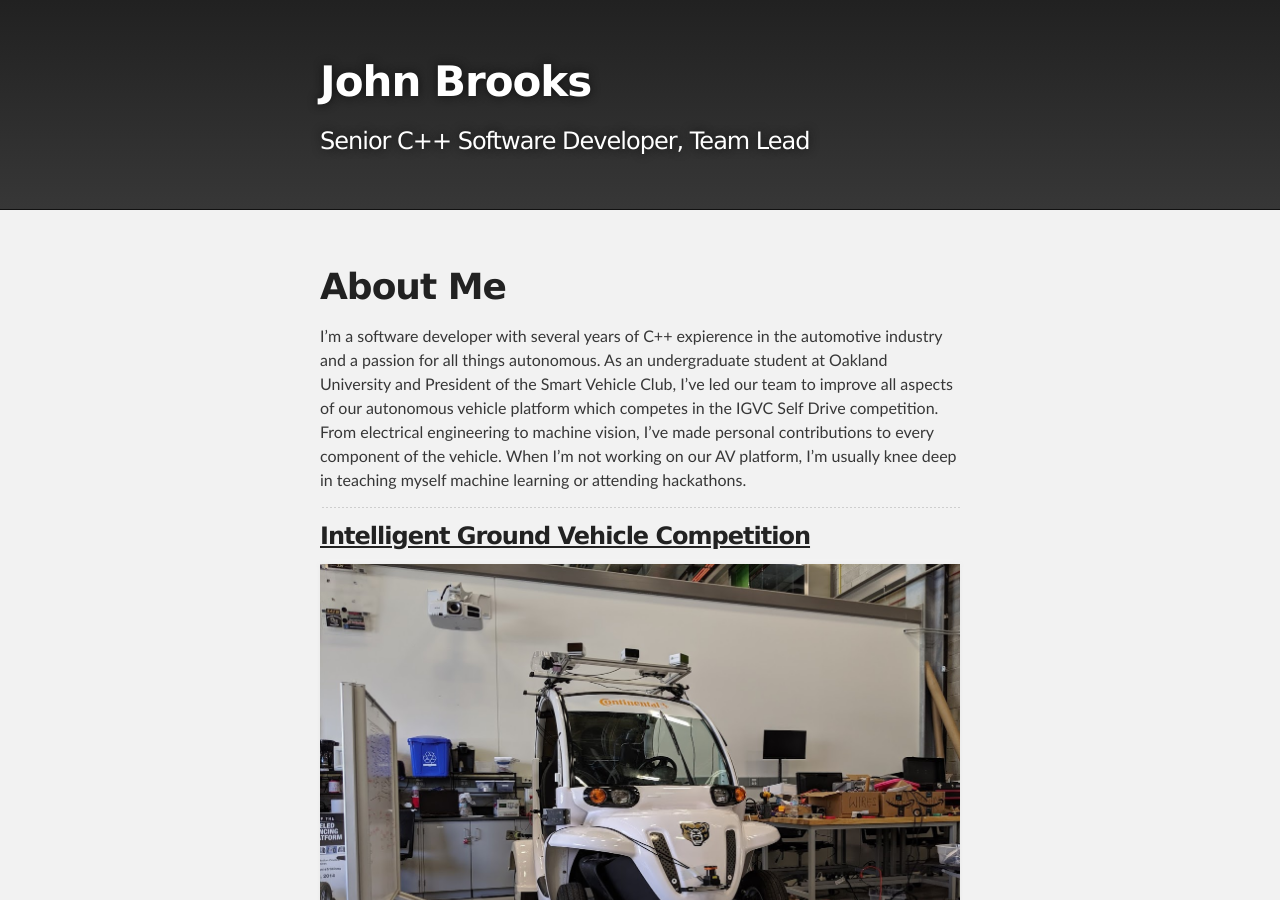
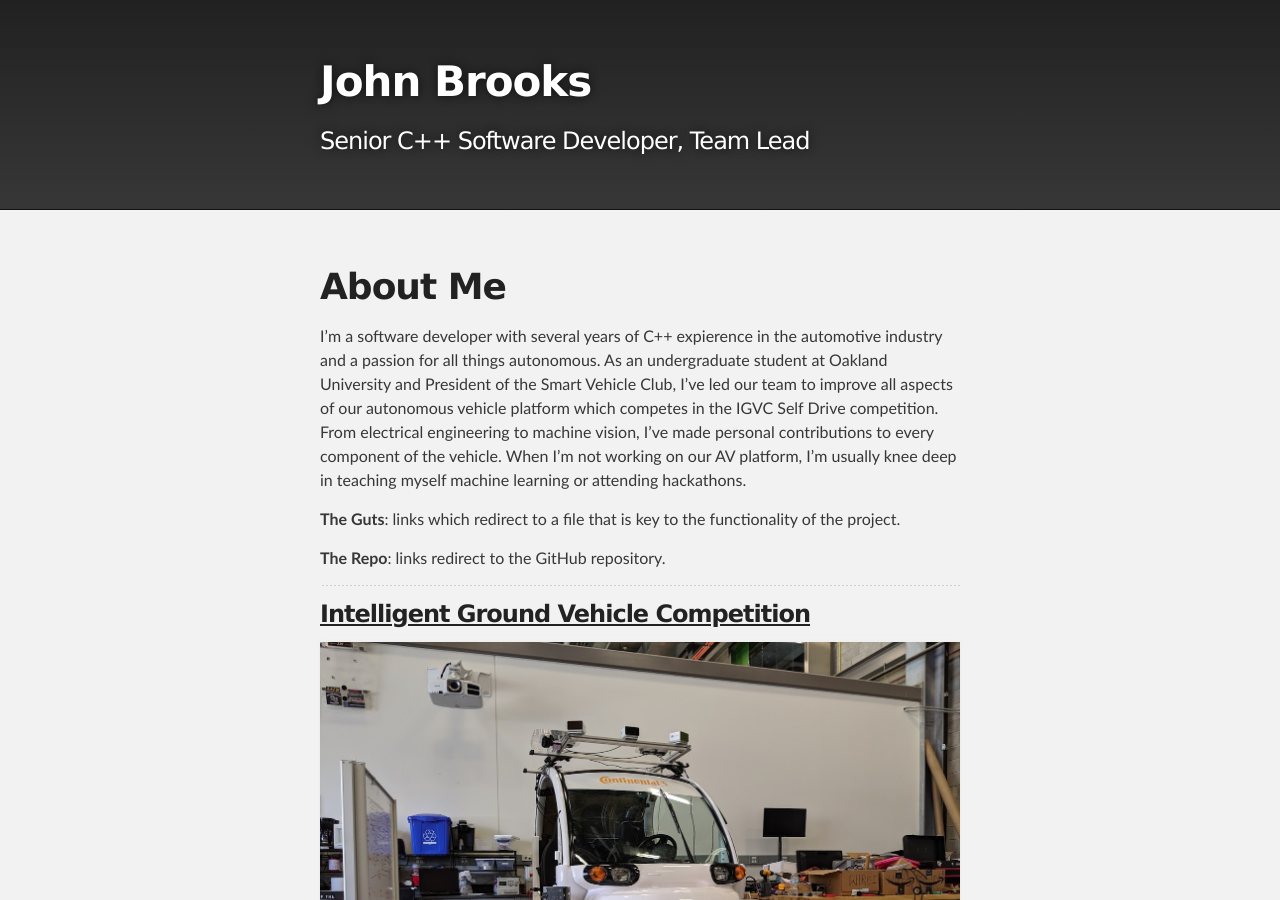
Before and after one commit to John-Brooks/john-brooks.github.io, a Jekyll site: the page built from index.md, in a window 1280 px wide and 900 px high. Built offline with Jekyll 4.4.1, drawn with Linux system fonts in a browser that asks for light colours; our own code applies the rules of GitHub Pages for plain Markdown files.

Commit message:
Add link to lidar repo

```diff
--- a/index.md
+++ b/index.md
@@ -5,6 +5,10 @@ layout: default
 # About Me
 
 I'm a software developer with several years of C++ expierence in the automotive industry and a passion for all things autonomous. As an undergraduate student at Oakland University and President of the Smart Vehicle Club, I've led our team to improve all aspects of our autonomous vehicle platform which competes in the IGVC Self Drive competition. From electrical engineering to machine vision, I've made personal contributions to every component of the vehicle. When I'm not working on our AV platform, I'm usually knee deep in teaching myself machine learning or attending hackathons.
+
+**The Guts**: links which redirect to a file that is key to the functionality of the project.
+
+**The Repo**: links redirect to the GitHub repository.
 
 ---
 
@@ -32,6 +36,9 @@ Below is a visualization I created utilizing the Waymo Open Dataset and Open3D
 
 <p align="center">
 	<img src="/assets/images/waymo_lidar.gif">
+<br>
+	<a href="https://github.com/John-Brooks/WaymoOpenDatasetLiDARViz/">The Repo</a>
+<br>
 </p>
 
 ---
```
